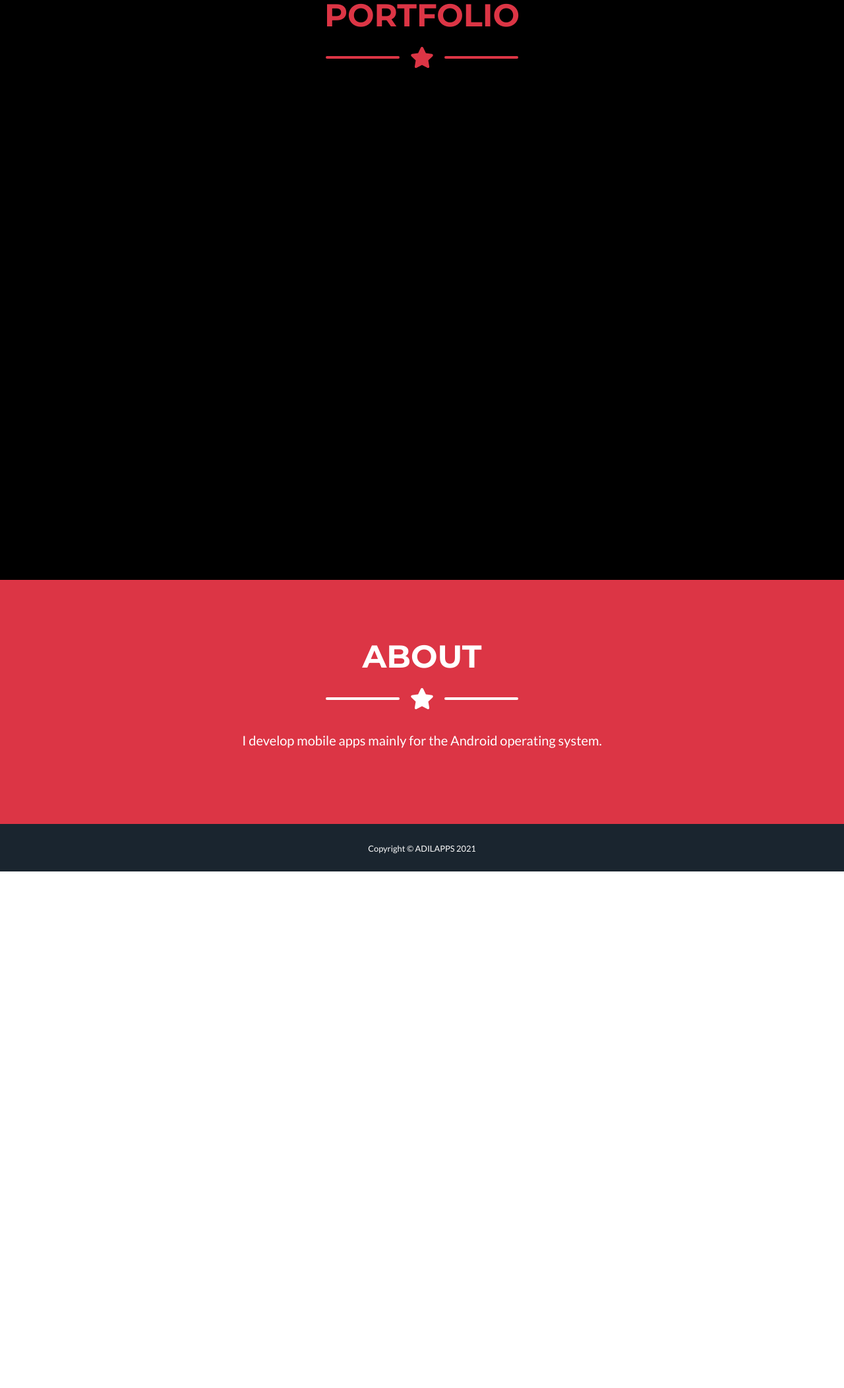
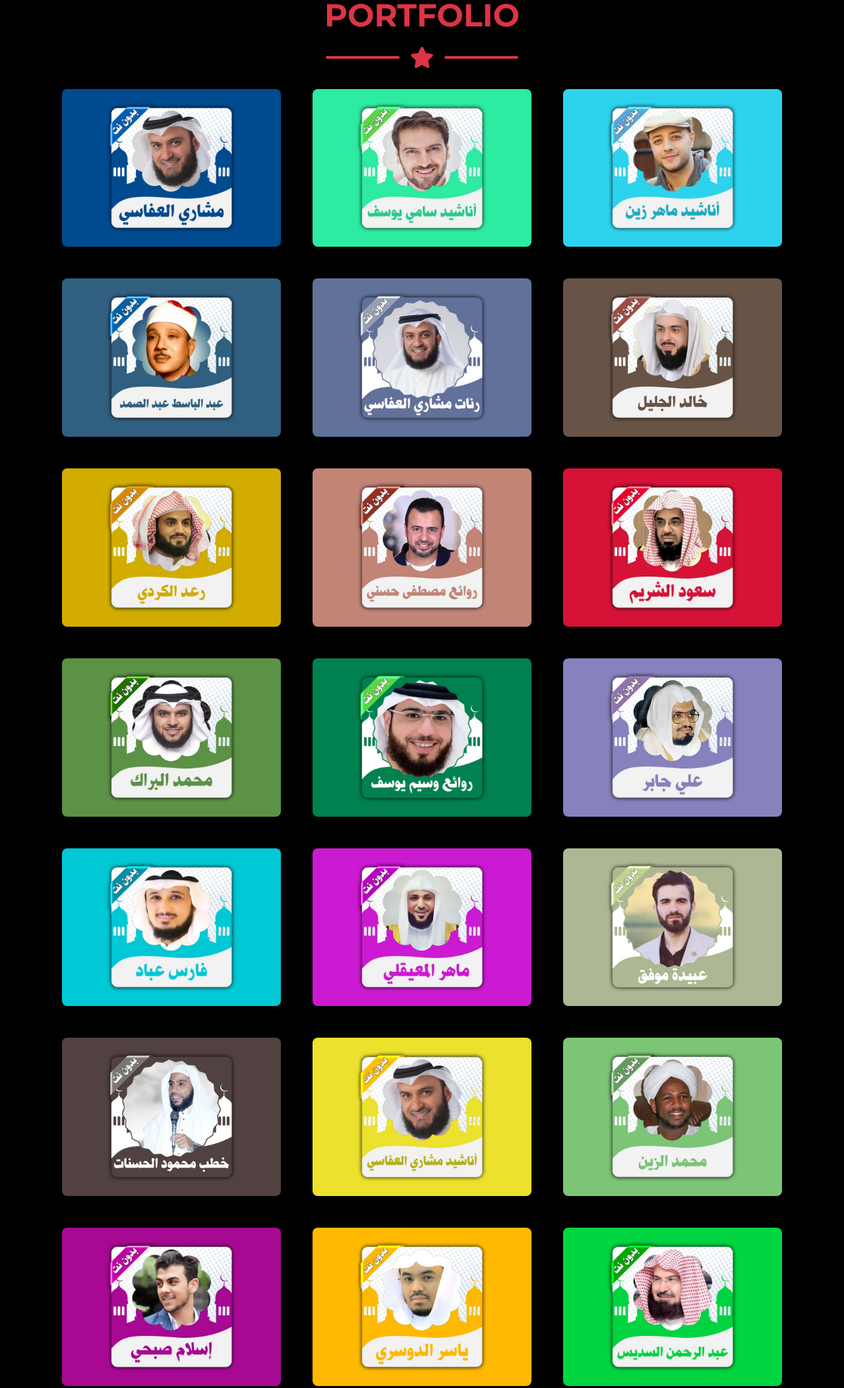
Before and after one commit to adilapps/adilapps.github.io, a plain HTML site: page index.html in a window 1280 px wide. Shown: the part 876-2980 px from the top of the page at 66% size. Before the commit the page ends 2197 px from the top, so only its background shows below. Drawn offline with nearby package versions, Linux system fonts and the light colour scheme.

Commit message:
initial commit

```diff
--- a/index.html
+++ b/index.html
@@ -70,7 +70,7 @@
                             <div class="portfolio-item-caption d-flex align-items-center justify-content-center h-100 w-100">
                                 <div class="portfolio-item-caption-content text-center text-white"><i class="fas fa-plus fa-3x"></i></div>
                             </div>
-                            <img class="img-fluid" src="assets/img/portfolio/1.png" alt="" />
+                            <img class="img-fluid" src="assets/img/portfolio/1.jpg" alt="" />
                         </div>
                     </div>
                     <!-- Portfolio Item 2-->
@@ -79,7 +79,7 @@
                             <div class="portfolio-item-caption d-flex align-items-center justify-content-center h-100 w-100">
                                 <div class="portfolio-item-caption-content text-center text-white"><i class="fas fa-plus fa-3x"></i></div>
                             </div>
-                            <img class="img-fluid" src="assets/img/portfolio/2.png" alt="" />
+                            <img class="img-fluid" src="assets/img/portfolio/2.jpg" alt="" />
                         </div>
                     </div>
                     <!-- Portfolio Item 3-->
@@ -88,7 +88,7 @@
                             <div class="portfolio-item-caption d-flex align-items-center justify-content-center h-100 w-100">
                                 <div class="portfolio-item-caption-content text-center text-white"><i class="fas fa-plus fa-3x"></i></div>
                             </div>
-                            <img class="img-fluid" src="assets/img/portfolio/3.png" alt="" />
+                            <img class="img-fluid" src="assets/img/portfolio/3.jpg" alt="" />
                         </div>
                     </div>
                     <!-- Portfolio Item 4-->
@@ -97,7 +97,7 @@
                             <div class="portfolio-item-caption d-flex align-items-center justify-content-center h-100 w-100">
                                 <div class="portfolio-item-caption-content text-center text-white"><i class="fas fa-plus fa-3x"></i></div>
                             </div>
-                            <img class="img-fluid" src="assets/img/portfolio/4.png" alt="" />
+                            <img class="img-fluid" src="assets/img/portfolio/4.jpg" alt="" />
                         </div>
                     </div>
                     <!-- Portfolio Item 5-->
@@ -106,7 +106,7 @@
                             <div class="portfolio-item-caption d-flex align-items-center justify-content-center h-100 w-100">
                                 <div class="portfolio-item-caption-content text-center text-white"><i class="fas fa-plus fa-3x"></i></div>
                             </div>
-                            <img class="img-fluid" src="assets/img/portfolio/5.png" alt="" />
+                            <img class="img-fluid" src="assets/img/portfolio/5.jpg" alt="" />
                         </div>
                     </div>
                     <!-- Portfolio Item 6-->
@@ -115,7 +115,7 @@
                             <div class="portfolio-item-caption d-flex align-items-center justify-content-center h-100 w-100">
                                 <div class="portfolio-item-caption-content text-center text-white"><i class="fas fa-plus fa-3x"></i></div>
                             </div>
-                            <img class="img-fluid" src="assets/img/portfolio/6.png" alt="" />
+                            <img class="img-fluid" src="assets/img/portfolio/6.jpg" alt="" />
                         </div>
                     </div>
                     <!-- Portfolio Item 7-->
@@ -124,7 +124,7 @@
                             <div class="portfolio-item-caption d-flex align-items-center justify-content-center h-100 w-100">
                                 <div class="portfolio-item-caption-content text-center text-white"><i class="fas fa-plus fa-3x"></i></div>
                             </div>
-                            <img class="img-fluid" src="assets/img/portfolio/7.png" alt="" />
+                            <img class="img-fluid" src="assets/img/portfolio/7.jpg" alt="" />
                         </div>
                     </div>
                     <!-- Portfolio Item 8-->
@@ -133,7 +133,7 @@
                             <div class="portfolio-item-caption d-flex align-items-center justify-content-center h-100 w-100">
                                 <div class="portfolio-item-caption-content text-center text-white"><i class="fas fa-plus fa-3x"></i></div>
                             </div>
-                            <img class="img-fluid" src="assets/img/portfolio/8.png" alt="" />
+                            <img class="img-fluid" src="assets/img/portfolio/8.jpg" alt="" />
                         </div>
                     </div>
                     <!-- Portfolio Item 9-->
@@ -142,7 +142,7 @@
                             <div class="portfolio-item-caption d-flex align-items-center justify-content-center h-100 w-100">
                                 <div class="portfolio-item-caption-content text-center text-white"><i class="fas fa-plus fa-3x"></i></div>
                             </div>
-                            <img class="img-fluid" src="assets/img/portfolio/9.png" alt="" />
+                            <img class="img-fluid" src="assets/img/portfolio/9.jpg" alt="" />
                         </div>
                     </div>
                     <!-- Portfolio Item 10-->
@@ -151,7 +151,7 @@
                             <div class="portfolio-item-caption d-flex align-items-center justify-content-center h-100 w-100">
                                 <div class="portfolio-item-caption-content text-center text-white"><i class="fas fa-plus fa-3x"></i></div>
                             </div>
-                            <img class="img-fluid" src="assets/img/portfolio/10.png" alt="" />
+                            <img class="img-fluid" src="assets/img/portfolio/10.jpg" alt="" />
                         </div>
                     </div>
                     <!-- Portfolio Item 11-->
@@ -160,7 +160,7 @@
                             <div class="portfolio-item-caption d-flex align-items-center justify-content-center h-100 w-100">
                                 <div class="portfolio-item-caption-content text-center text-white"><i class="fas fa-plus fa-3x"></i></div>
                             </div>
-                            <img class="img-fluid" src="assets/img/portfolio/11.png" alt="" />
+                            <img class="img-fluid" src="assets/img/portfolio/11.jpg" alt="" />
                         </div>
                     </div>
                     <!-- Portfolio Item 12-->
@@ -169,7 +169,7 @@
                             <div class="portfolio-item-caption d-flex align-items-center justify-content-center h-100 w-100">
                                 <div class="portfolio-item-caption-content text-center text-white"><i class="fas fa-plus fa-3x"></i></div>
                             </div>
-                            <img class="img-fluid" src="assets/img/portfolio/12.png" alt="" />
+                            <img class="img-fluid" src="assets/img/portfolio/12.jpg" alt="" />
                         </div>
                     </div>
                     <!-- Portfolio Item 13-->
@@ -178,7 +178,7 @@
                             <div class="portfolio-item-caption d-flex align-items-center justify-content-center h-100 w-100">
                                 <div class="portfolio-item-caption-content text-center text-white"><i class="fas fa-plus fa-3x"></i></div>
                             </div>
-                            <img class="img-fluid" src="assets/img/portfolio/13.png" alt="" />
+                            <img class="img-fluid" src="assets/img/portfolio/13.jpg" alt="" />
                         </div>
                     </div>
                     <!-- Portfolio Item 14-->
@@ -187,7 +187,7 @@
                             <div class="portfolio-item-caption d-flex align-items-center justify-content-center h-100 w-100">
                                 <div class="portfolio-item-caption-content text-center text-white"><i class="fas fa-plus fa-3x"></i></div>
                             </div>
-                            <img class="img-fluid" src="assets/img/portfolio/14.png" alt="" />
+                            <img class="img-fluid" src="assets/img/portfolio/14.jpg" alt="" />
                         </div>
                     </div>
                     <!-- Portfolio Item 15-->
@@ -196,7 +196,7 @@
                             <div class="portfolio-item-caption d-flex align-items-center justify-content-center h-100 w-100">
                                 <div class="portfolio-item-caption-content text-center text-white"><i class="fas fa-plus fa-3x"></i></div>
                             </div>
-                            <img class="img-fluid" src="assets/img/portfolio/15.png" alt="" />
+                            <img class="img-fluid" src="assets/img/portfolio/15.jpg" alt="" />
                         </div>
                     </div>
                     <!-- Portfolio Item 16-->
@@ -205,7 +205,7 @@
                             <div class="portfolio-item-caption d-flex align-items-center justify-content-center h-100 w-100">
                                 <div class="portfolio-item-caption-content text-center text-white"><i class="fas fa-plus fa-3x"></i></div>
                             </div>
-                            <img class="img-fluid" src="assets/img/portfolio/16.png" alt="" />
+                            <img class="img-fluid" src="assets/img/portfolio/16.jpg" alt="" />
                         </div>
                     </div>
                     <!-- Portfolio Item 17-->
@@ -214,7 +214,7 @@
                             <div class="portfolio-item-caption d-flex align-items-center justify-content-center h-100 w-100">
                                 <div class="portfolio-item-caption-content text-center text-white"><i class="fas fa-plus fa-3x"></i></div>
                             </div>
-                            <img class="img-fluid" src="assets/img/portfolio/17.png" alt="" />
+                            <img class="img-fluid" src="assets/img/portfolio/17.jpg" alt="" />
                         </div>
                     </div>
                     <!-- Portfolio Item 18-->
@@ -223,7 +223,7 @@
                             <div class="portfolio-item-caption d-flex align-items-center justify-content-center h-100 w-100">
                                 <div class="portfolio-item-caption-content text-center text-white"><i class="fas fa-plus fa-3x"></i></div>
                             </div>
-                            <img class="img-fluid" src="assets/img/portfolio/18.png" alt="" />
+                            <img class="img-fluid" src="assets/img/portfolio/18.jpg" alt="" />
                         </div>
                     </div>
                     <!-- Portfolio Item 19-->
@@ -232,7 +232,7 @@
                             <div class="portfolio-item-caption d-flex align-items-center justify-content-center h-100 w-100">
                                 <div class="portfolio-item-caption-content text-center text-white"><i class="fas fa-plus fa-3x"></i></div>
                             </div>
-                            <img class="img-fluid" src="assets/img/portfolio/19.png" alt="" />
+                            <img class="img-fluid" src="assets/img/portfolio/19.jpg" alt="" />
                         </div>
                     </div>
                     <!-- Portfolio Item 20-->
@@ -241,7 +241,7 @@
                             <div class="portfolio-item-caption d-flex align-items-center justify-content-center h-100 w-100">
                                 <div class="portfolio-item-caption-content text-center text-white"><i class="fas fa-plus fa-3x"></i></div>
                             </div>
-                            <img class="img-fluid" src="assets/img/portfolio/20.png" alt="" />
+                            <img class="img-fluid" src="assets/img/portfolio/20.jpg" alt="" />
                         </div>
                     </div>
                     <!-- Portfolio Item 21-->
@@ -250,7 +250,7 @@
                             <div class="portfolio-item-caption d-flex align-items-center justify-content-center h-100 w-100">
                                 <div class="portfolio-item-caption-content text-center text-white"><i class="fas fa-plus fa-3x"></i></div>
                             </div>
-                            <img class="img-fluid" src="assets/img/portfolio/21.png" alt="" />
+                            <img class="img-fluid" src="assets/img/portfolio/21.jpg" alt="" />
                         </div>
                     </div>
                     <!-- Portfolio Item 22-->
@@ -259,7 +259,7 @@
                             <div class="portfolio-item-caption d-flex align-items-center justify-content-center h-100 w-100">
                                 <div class="portfolio-item-caption-content text-center text-white"><i class="fas fa-plus fa-3x"></i></div>
                             </div>
-                            <img class="img-fluid" src="assets/img/portfolio/22.png" alt="" />
+                            <img class="img-fluid" src="assets/img/portfolio/22.jpg" alt="" />
                         </div>
                     </div>
                     <!-- Portfolio Item 23-->
@@ -268,7 +268,7 @@
                             <div class="portfolio-item-caption d-flex align-items-center justify-content-center h-100 w-100">
                                 <div class="portfolio-item-caption-content text-center text-white"><i class="fas fa-plus fa-3x"></i></div>
                             </div>
-                            <img class="img-fluid" src="assets/img/portfolio/23.png" alt="" />
+                            <img class="img-fluid" src="assets/img/portfolio/23.jpg" alt="" />
                         </div>
                     </div>
                     <!-- Portfolio Item 24-->
@@ -277,7 +277,7 @@
                             <div class="portfolio-item-caption d-flex align-items-center justify-content-center h-100 w-100">
                                 <div class="portfolio-item-caption-content text-center text-white"><i class="fas fa-plus fa-3x"></i></div>
                             </div>
-                            <img class="img-fluid" src="assets/img/portfolio/24.png" alt="" />
+                            <img class="img-fluid" src="assets/img/portfolio/24.jpg" alt="" />
                         </div>
                     </div>
                     <!-- Portfolio Item 25-->
@@ -286,7 +286,7 @@
                             <div class="portfolio-item-caption d-flex align-items-center justify-content-center h-100 w-100">
                                 <div class="portfolio-item-caption-content text-center text-white"><i class="fas fa-plus fa-3x"></i></div>
                             </div>
-                            <img class="img-fluid" src="assets/img/portfolio/25.png" alt="" />
+                            <img class="img-fluid" src="assets/img/portfolio/25.jpg" alt="" />
                         </div>
                     </div>
                     <!-- Portfolio Item 26-->
@@ -295,7 +295,7 @@
                             <div class="portfolio-item-caption d-flex align-items-center justify-content-center h-100 w-100">
                                 <div class="portfolio-item-caption-content text-center text-white"><i class="fas fa-plus fa-3x"></i></div>
                             </div>
-                            <img class="img-fluid" src="assets/img/portfolio/26.png" alt="" />
+                            <img class="img-fluid" src="assets/img/portfolio/26.jpg" alt="" />
                         </div>
                     </div>
                     <!-- Portfolio Item 27-->
@@ -304,7 +304,7 @@
                             <div class="portfolio-item-caption d-flex align-items-center justify-content-center h-100 w-100">
                                 <div class="portfolio-item-caption-content text-center text-white"><i class="fas fa-plus fa-3x"></i></div>
                             </div>
-                            <img class="img-fluid" src="assets/img/portfolio/27.png" alt="" />
+                            <img class="img-fluid" src="assets/img/portfolio/27.jpg" alt="" />
                         </div>
                     </div>
                 </div>
```
